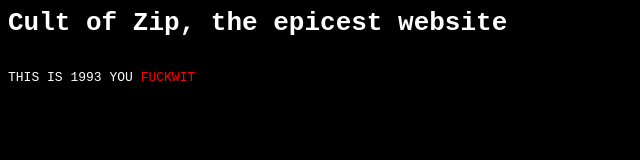
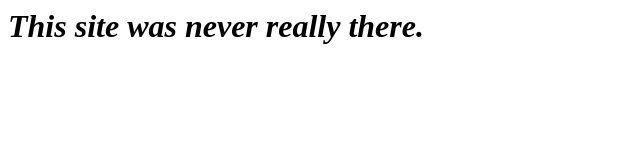
Before and after one commit to videotoaster/cultofzip, a plain HTML site: page index.html in a window 1280 px wide. Shown: the whole page, without its empty margins (0-640 px from the left). Drawn offline with Linux system fonts and the light colour scheme.

Commit message:
Update index.html

```diff
--- a/index.html
+++ b/index.html
@@ -1,19 +1 @@
-<html>
- <head>
-  <style>
-   body {
-    background-color: black;
-    color: white;
-    font-family: monospace;
-   }
-   fwit {
-    color: red;
-   }
-  </style>
-  <title>Cult of Zip</title>
- </head>
- <body>
-  <h1>Cult of Zip, the epicest website</h1><br>
-  <span>THIS IS 1993 YOU <fwit>FUCKWIT</fwit></span>
- </body>
-</html>
+<h1><i>This site was never really there.</i></h1>
```
